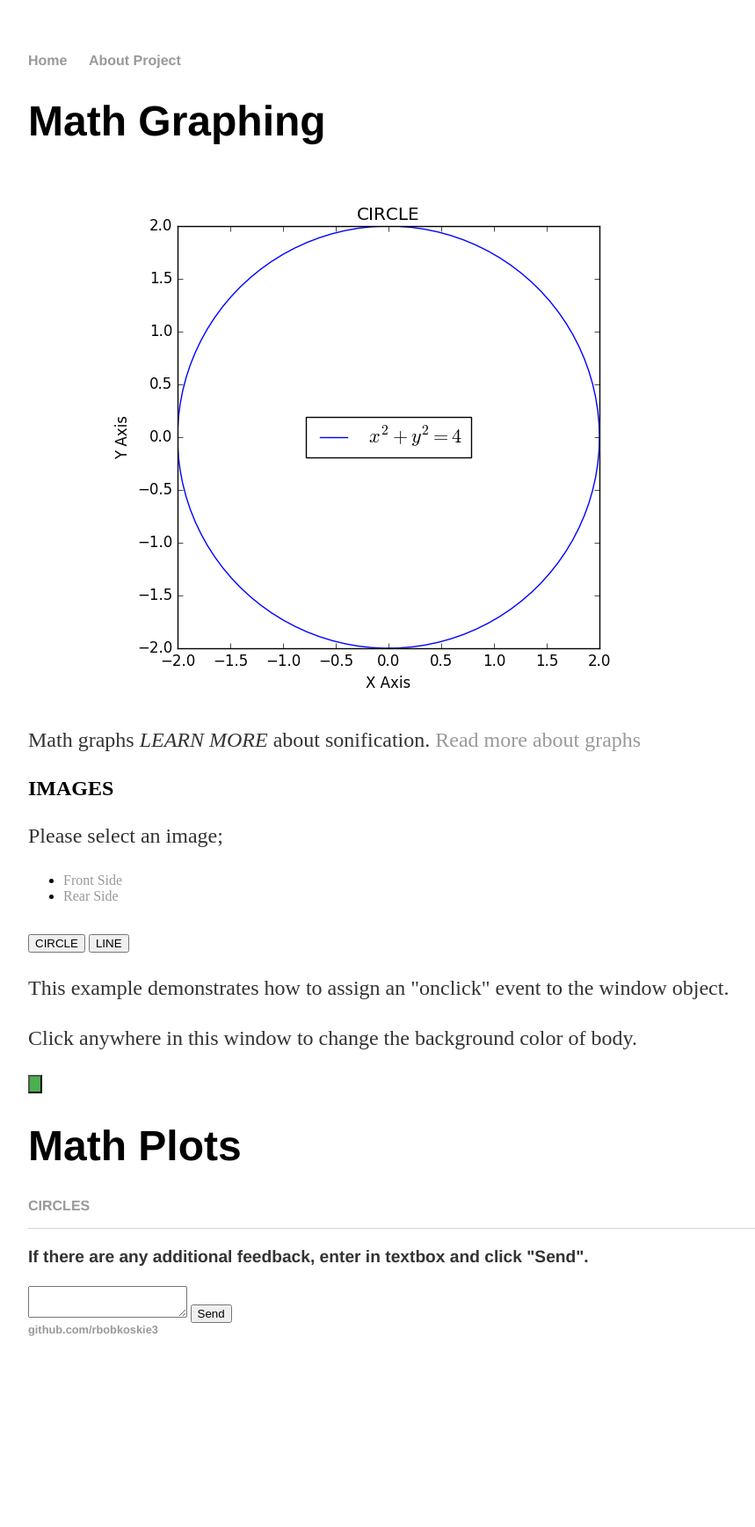
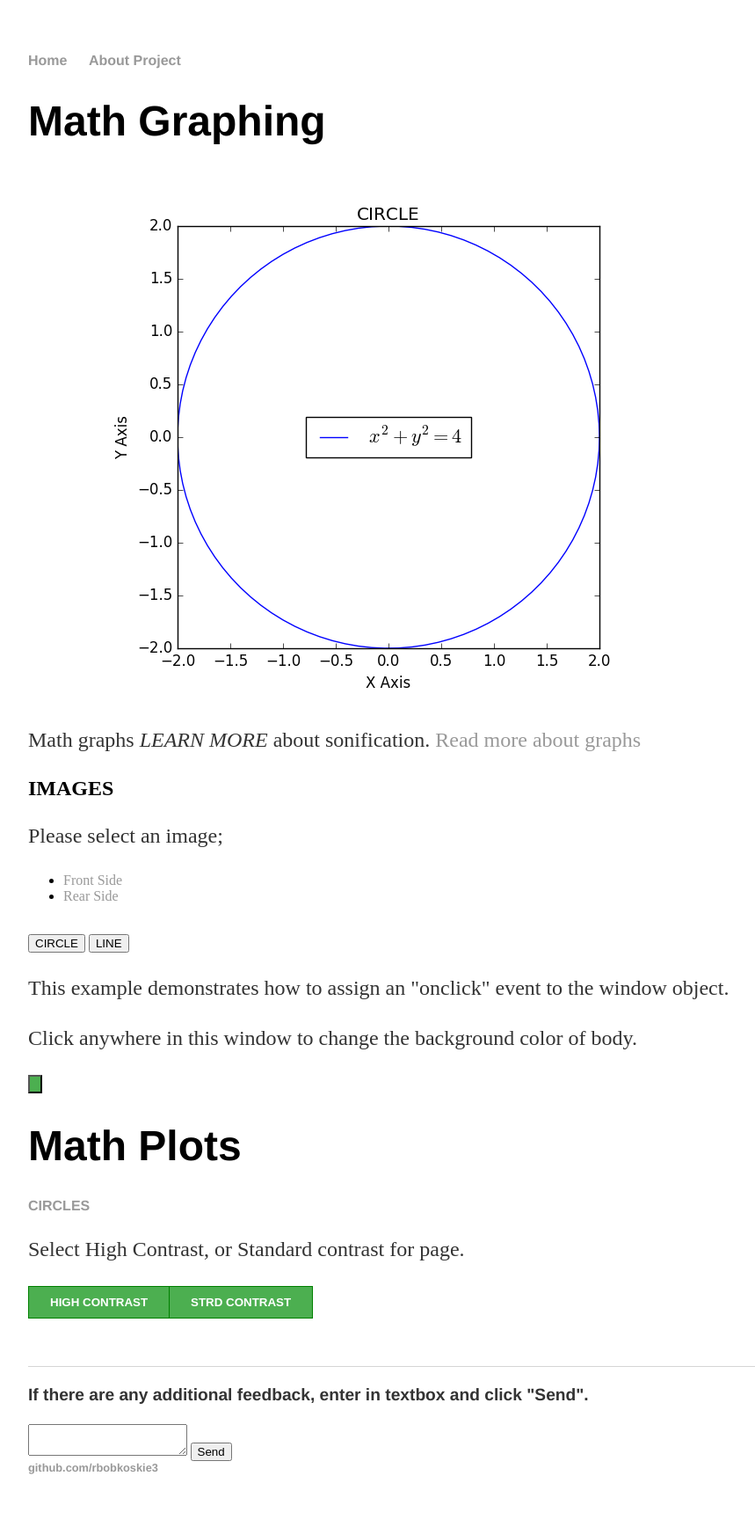
Before and after one commit to rbobkoskie3/rbobkoskie3.github.io, a Jekyll site: the page built from index.html, in a window 1280 px wide. Shown: the whole page at 88% size, without its empty margins (160-1019 px from the left). Built offline with Jekyll 4.4.1, drawn with Linux system fonts in a browser that asks for light colours; before the commit the page ends 1579 px from its top, so only the background shows below that.

Commit message:
Add files via upload

```diff
--- a/_layouts/default.html
+++ b/_layouts/default.html
@@ -23,7 +23,61 @@
 			</ul>
 			</nav>
 
+			<style>
+			div {
+                            text-align: justify;
+                            text-justify: inter-word;
+                            }
+
+                        .btn-group button {
+                            background-color: #4CAF50; /* Green background */
+                            border: 1px solid green; /* Green border */
+                            color: white; /* White text */
+                            font-weight: bold;
+                            padding: 10px 24px; /* Some padding */
+                            cursor: pointer; /* Pointer/hand icon */
+                            float: left; /* Float the buttons side by side */
+                        }
+
+                        /* Clear floats (clearfix hack) */
+                        .btn-group:after {
+                            content: "";
+                            clear: both;
+                            display: table;
+                        }
+
+                        .btn-group button:not(:last-child) {
+                            border-right: none; /* Prevent double borders */}
+
+                        /* Add a background color on hover */
+                        .btn-group button:hover {
+                            background-color: #3e8e41;
+                        }
+                        </style>
+
+                        <div><p>
+                        Select High Contrast, or Standard contrast for page.
+                        </div></p>
+
+                        <div class="btn-group">
+                            <button type="button" onclick="setBG_Black()">HIGH CONTRAST</button>
+                            <button type="button" onclick="setBG_White()">STRD CONTRAST</button>
+                        </div>
+
+                        <script>
+                        function setBG_Black() {
+                            document.getElementsByTagName("BODY")[0].style.backgroundColor = "black";
+                            document.body.style.color = "yellow";
+                        }
+                        function setBG_White() {
+                            document.getElementsByTagName("BODY")[0].style.backgroundColor = "white";
+                            document.body.style.color = "black";
+                        }
+                        </script>
+
 			</div><!-- /.container -->
+
+                        <br><br><br>
 			<footer>
 	    		<ul>
 	        		<!-- <li><a href="mailto:rbobkoskie3@gatech.edu">email</a></li> -->
```
